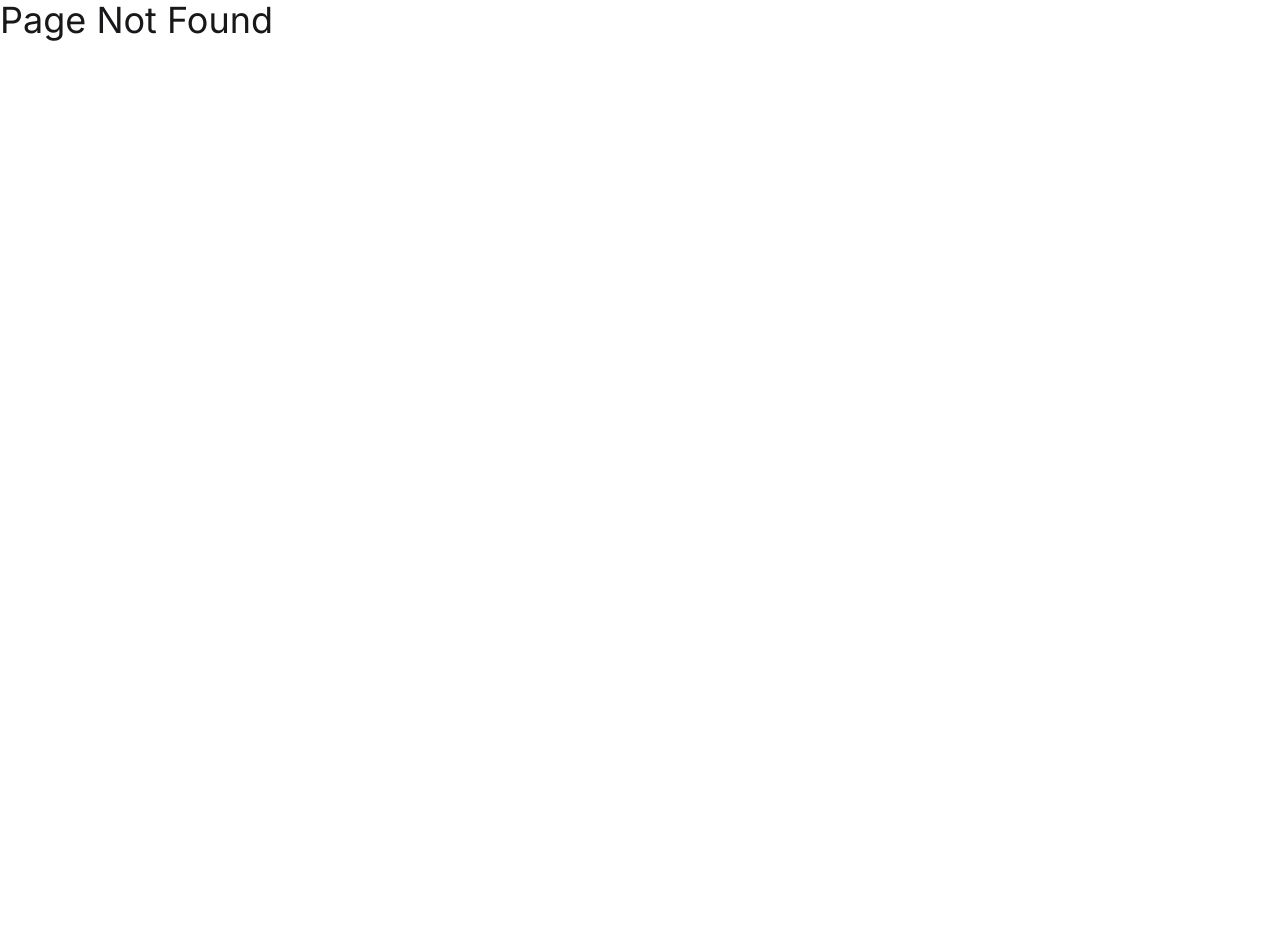
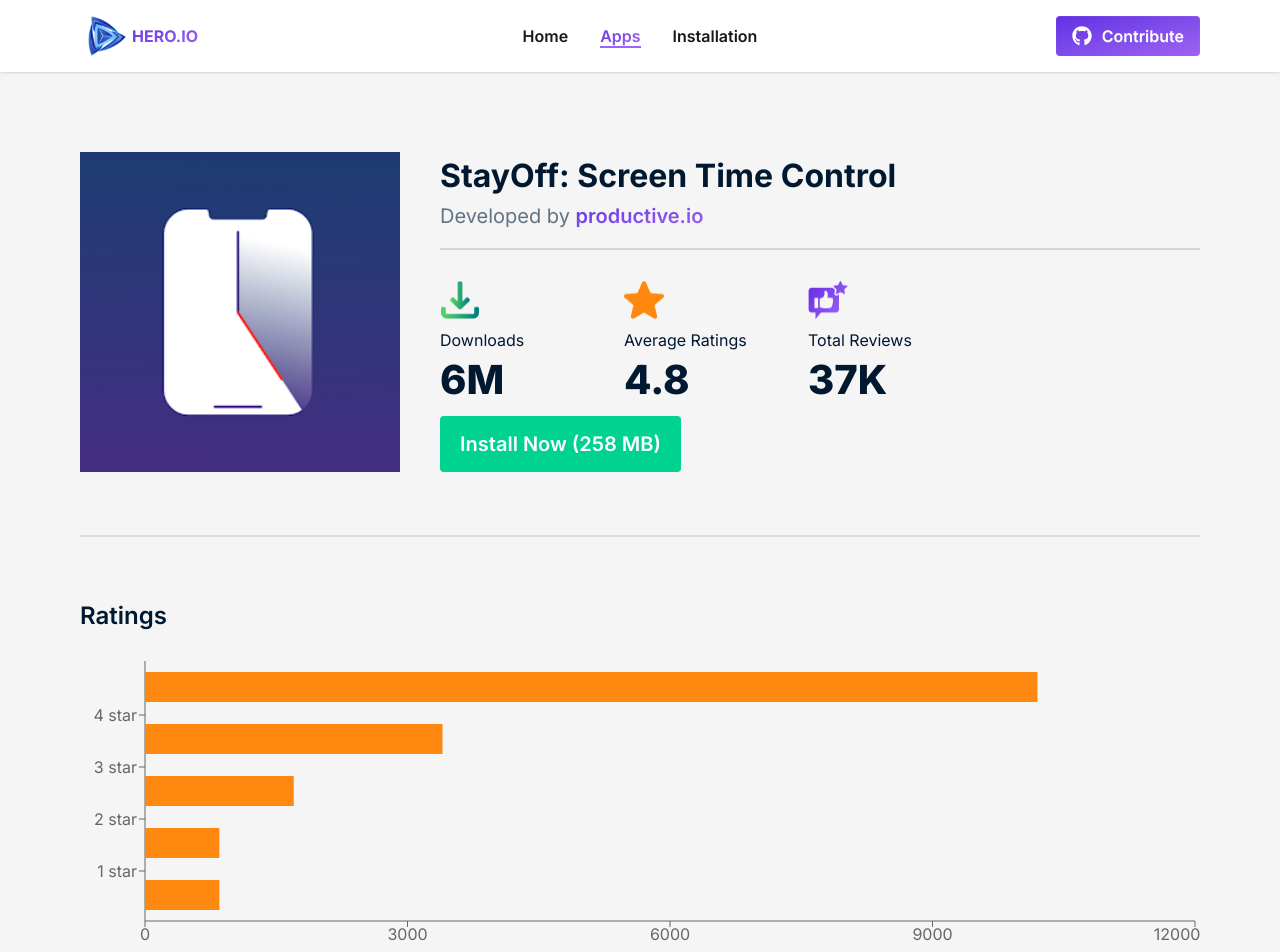
Before and after one commit to MdSakifHossain/PH-Lv01-B12A08-Hero-IO-08-10-2025, a React (Vite) app: page /apps/26 in a window 1280 px wide. Before the commit this address had no page. Shown: the top 952 px of the page. Before the commit the page ends 800 px from the top, so only its background shows below. Built offline with nearby package versions, Linux system fonts and the light colour scheme.

Commit message:
feat(app-details): Add AppDetailsPage

```diff
--- a/src/components/AppCard.jsx
+++ b/src/components/AppCard.jsx
@@ -1,11 +1,13 @@
 import React from "react";
 import { LuDownload } from "react-icons/lu";
 import { FaStar } from "react-icons/fa";
+import { Link } from "react-router";
 
 const AppCard = ({ app }) => {
   return (
-    <div
+    <Link
       key={app.id}
+      to={`/apps/${app.id}`}
       className="bg-white p-4 rounded flex flex-col gap-4 transition-all duration-150 ease-out hover:-translate-y-4 hover:shadow-lg hover:bg-neutral-100"
     >
       <img src={app.image} alt={app.title} className="rounded-lg" />
@@ -20,7 +22,7 @@
           {app.ratingAvg}
         </span>
       </div>
-    </div>
+    </Link>
   );
 };
 
--- /dev/null
+++ b/src/pages/AppDetailsPage/AppDetailsPage.jsx
@@ -0,0 +1,106 @@
+import React from "react";
+import { useLoaderData } from "react-router";
+import {
+  ComposedChart,
+  Bar,
+  XAxis,
+  YAxis,
+  Tooltip,
+  ResponsiveContainer,
+} from "recharts";
+
+const AppDetailsPage = () => {
+  const app = useLoaderData();
+
+  return (
+    <section className="w-full flex-1 p-20 flex flex-col gap-10">
+      <div className="flex items-start justify-start gap-10">
+        <img src={app.image} alt={app.title} className="size-80" />
+        <div className="flex-1 flex flex-col items-start gap-4">
+          <div className="w-full border-b-2 border-gray-300 pb-4 mb-3.5">
+            <h3 className="font-bold text-[2rem] text-heading-color">
+              {app.title}
+            </h3>
+            <p className="text-xl leading-8 text-subheading-color">
+              <span>Developed by</span>{" "}
+              <span className="font-semibold bg-gradient-to-br from-dark-purple to-light-purple text-transparent bg-clip-text">
+                {app.companyName}
+              </span>
+            </p>
+          </div>
+
+          <div className="flex items-center gap-6">
+            <div className="w-40 flex flex-col gap-2 items-start">
+              <img
+                className="size-10"
+                src="/images/icon-downloads.png"
+                alt="downloads"
+              />
+              <p className="leading-6 text-heading-color">Downloads</p>
+              <p className="font-extrabold text-[2.5rem] leading-10 text-heading-color">
+                {app.downloads}
+              </p>
+            </div>
+            <div className="w-40 flex flex-col gap-2 items-start">
+              <img
+                className="size-10"
+                src="/images/icon-ratings.png"
+                alt="ratings"
+              />
+              <p className="leading-6 text-heading-color">Average Ratings</p>
+              <p className="font-extrabold text-[2.5rem] leading-10 text-heading-color">
+                {app.ratingAvg}
+              </p>
+            </div>
+            <div className="w-40 flex flex-col gap-2 items-start">
+              <img
+                className="size-10"
+                src="/images/icon-review.png"
+                alt="reviews"
+              />
+              <p className="leading-6 text-heading-color">Total Reviews</p>
+              <p className="font-extrabold text-[2.5rem] leading-10 text-heading-color">
+                {app.reviews}
+              </p>
+            </div>
+          </div>
+
+          <button className="bg-my-accent px-5 py-3.5 rounded font-semibold text-xl text-white">
+            Install Now ({app.size} MB)
+          </button>
+        </div>
+      </div>
+
+      <div className="divider"></div>
+
+      <div className="flex flex-col gap-6">
+        <h2 className="font-semibold text-2xl leading-8 text-heading-color">
+          Ratings
+        </h2>
+        <div style={{ width: "100%", height: 300 }}>
+          <ResponsiveContainer>
+            <ComposedChart layout="vertical" data={app.ratings.toReversed()}>
+              <XAxis type="number" dataKey="count" />
+              <YAxis dataKey="name" type="category" scale="band" />
+              <Tooltip />
+              <Bar dataKey="count" barSize={30} className="fill-my-accent2" />
+            </ComposedChart>
+          </ResponsiveContainer>
+        </div>
+      </div>
+
+      <div className="divider"></div>
+
+      <div className="flex flex-col gap-6">
+        <h2 className="font-semibold text-2xl leading-8 text-heading-color">
+          Description
+        </h2>
+        <p className="text-xl leading-8 text-subheading-color">
+          {app.description}
+        </p>
+      </div>
+    </section>
+  );
+};
+
+export default AppDetailsPage;
--- a/src/routes/routes.jsx
+++ b/src/routes/routes.jsx
@@ -5,6 +5,7 @@
 import HomePage from "../pages/HomePage/HomePage";
 import AllAppsPage from "../pages/AllAppsPage/AllAppsPage";
 import PageNotFound from "../pages/PageNotFound/PageNotFound";
+import AppDetailsPage from "../pages/AppDetailsPage/AppDetailsPage";
 
 export const router = createBrowserRouter([
   {
@@ -21,6 +22,14 @@
         loader: async () => axios("/apps.json"),
         Component: AllAppsPage,
       },
+      {
+        path: "/apps/:id",
+        loader: async ({ params }) => {
+          const { data: allApps } = await axios("/apps.json");
+          return allApps.find((app) => app.id === parseInt(params.id));
+        },
+        Component: AppDetailsPage,
+      },
     ],
   },
   {
```
